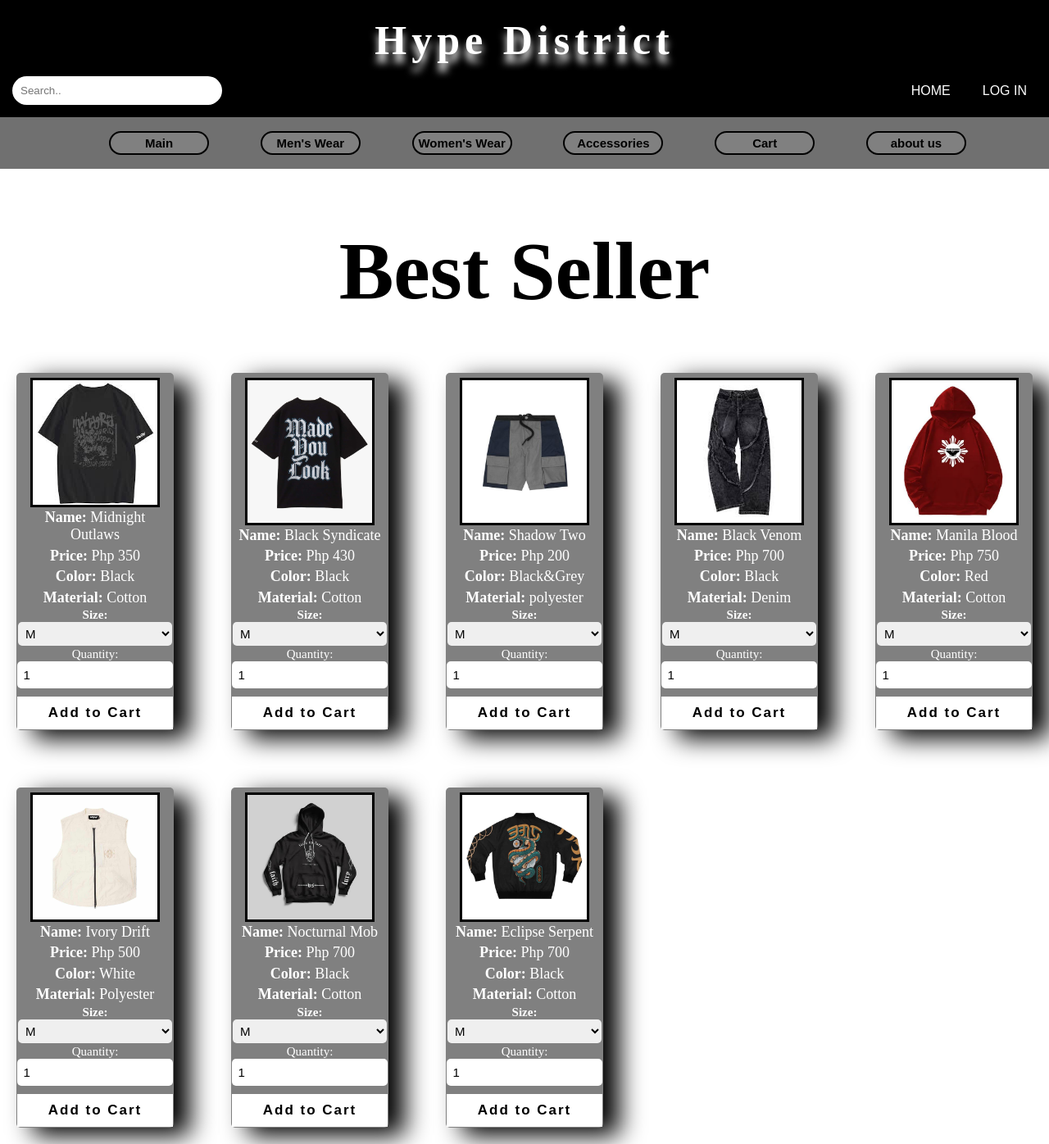
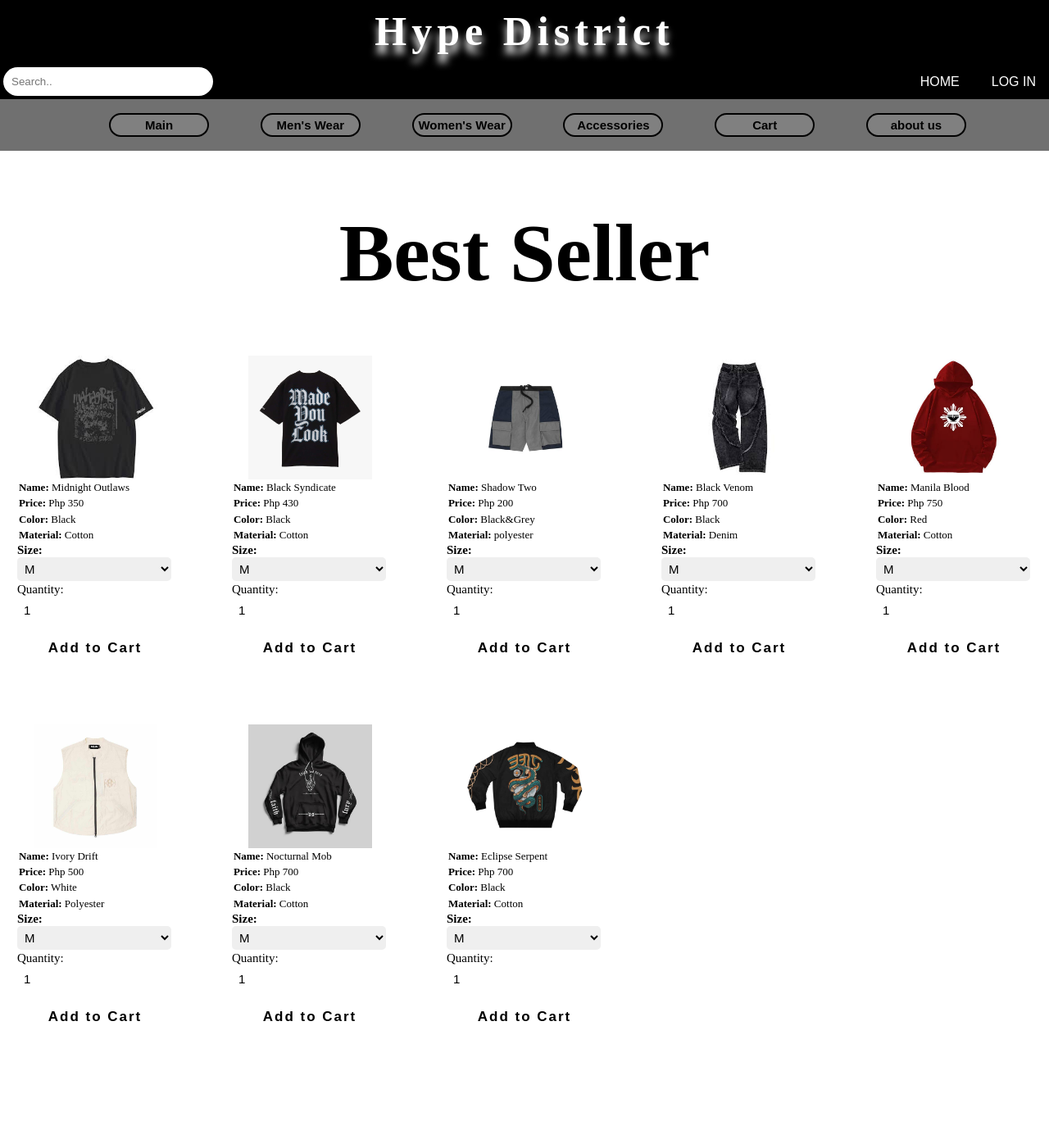
Before and after one commit to supclarence/Hype-Distric, a PHP site: page /main.html in a window 1280 px wide. Shown: the whole page at 82% size. After the commit the page ends 1246 px from the top, so only its background shows below. Run offline with PHP 8.4, Linux system fonts and the light colour scheme.

Commit message:
Update main-style.css

```diff
--- a/main-style.css
+++ b/main-style.css
@@ -8,7 +8,7 @@ header{
     background-color:black;
     color:white;
     font-family:Niagara Engraved;
-    padding:15px;
+    padding:4px;
     width:100%;
     box-sizing:border-box;
 }
@@ -166,15 +166,14 @@ nav a:hover {
 }
 
 .product{
-    background-color:grey;
+    background-color:transparent;
     border-radius:5px;
-    box-shadow: 20px 10px 30px black;
     padding:1px;
     max-height:1000px;
     display: flex;
     flex-direction: column;
     justify-content: space-between;
-    align-items: center;
+    align-items:flex-start;
 }
 
 .product-grid{
@@ -184,16 +183,16 @@ nav a:hover {
     gap:70px;
     font-size:25px;
     text-align:center;
+
 }
 
 .product img{
-    margin-top:5px;
-    border:solid;
+    align-self: center;
     height:40%;
     width:80%;
     filter:brightness(1);
     max-width:100%;
-    object-fit: cover;
+    object-fit:contain;
 }
 
 
@@ -201,7 +200,9 @@ nav a:hover {
     margin:1%;
     line-height: 1.2;
     font-size: 18px;
-    color:white;
+    color:black;
+    text-align:left;
+    font-size:small;
 }
 
 .product button{
@@ -222,7 +223,7 @@ nav a:hover {
 
 .product label{
     font-size:15px;
-    color:white;
+    color:black;
 }
 
 .product select{
```
